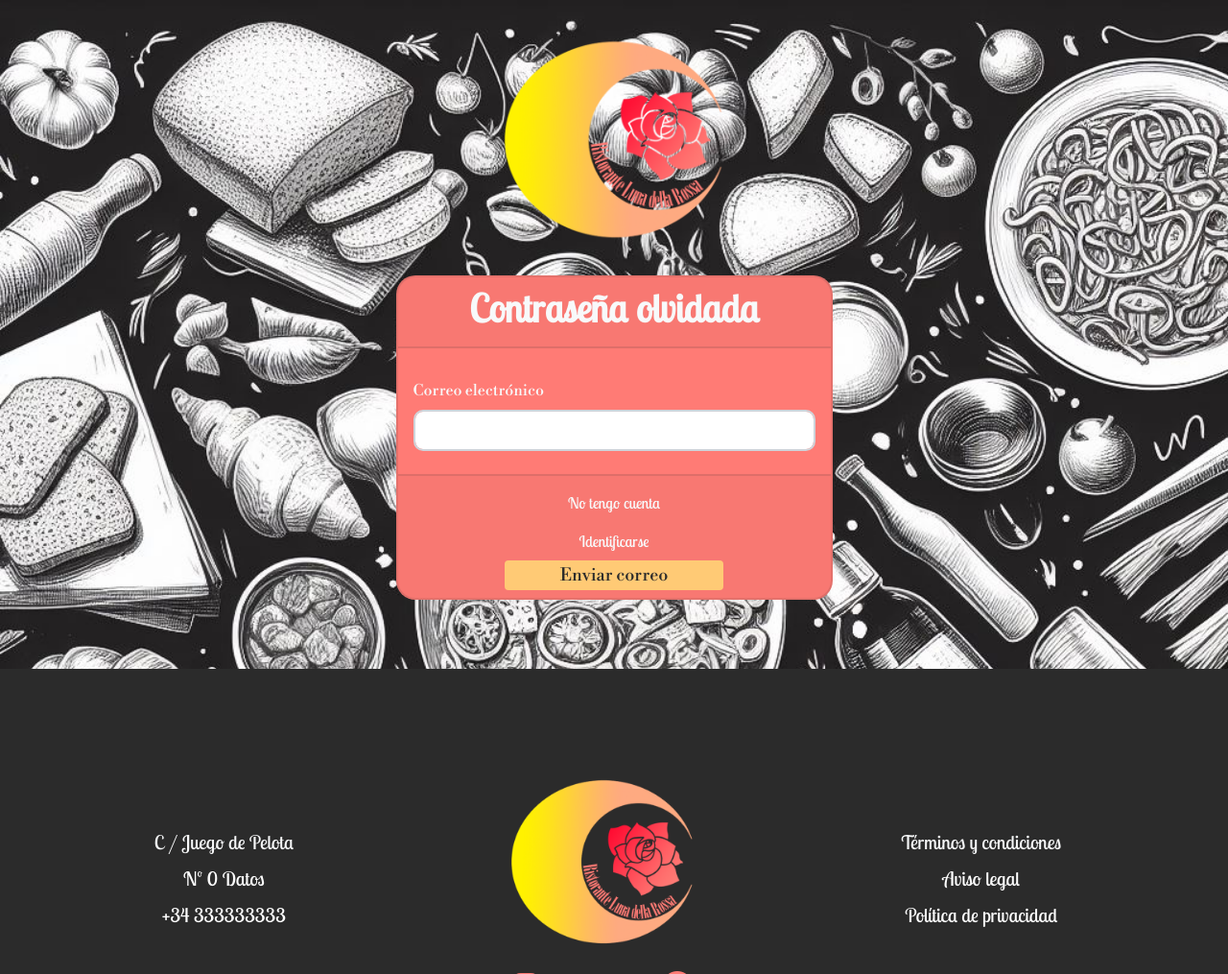
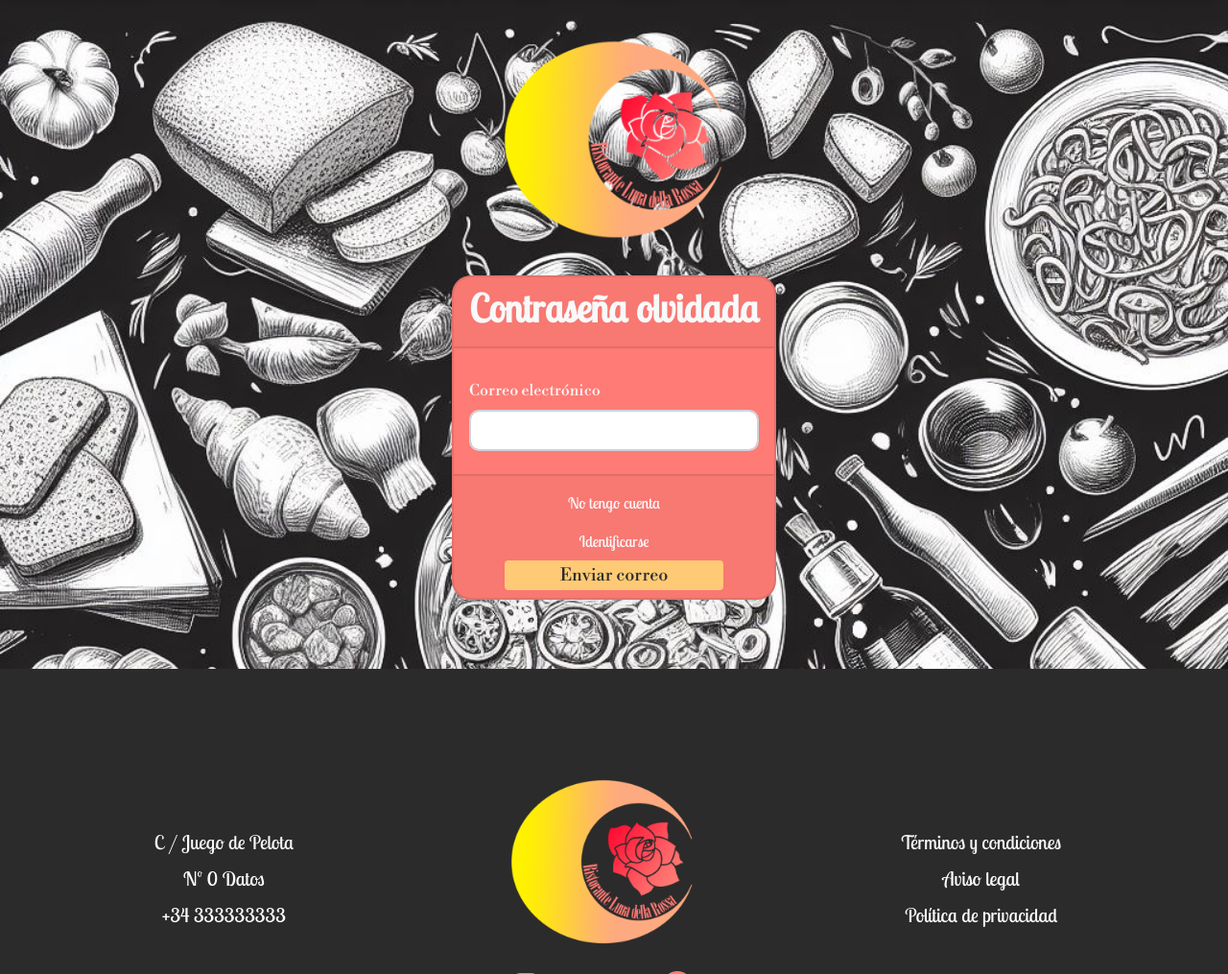
Before and after one commit to JuanEladio04/CSI_Restaurant, a PHP site: page /view/forgottenPassword.php in a window 1280 px wide. Shown: the top 1015 px of the page at 96% size. Run offline with PHP 8.4, Linux system fonts and the light colour scheme; style sheets or scripts are compiled from the project's sources; some libraries are stand-ins or nearby versions.

Commit message:
fix(view): major changes Carrousel eddited userGestion views have changed its structure

```diff
--- a/scss/components/_carousel.scss
+++ b/scss/components/_carousel.scss
@@ -1,10 +1,3 @@
-html, body, main {
-  width: 100%;
-  height: 100%;
-  margin: 0;
-  padding: 0;
-}
-
 #carousel {
   position: relative;
   height: 400px;
--- a/view/forgottenPassword.php
+++ b/view/forgottenPassword.php
@@ -9,20 +9,22 @@
 
 <body class="bg-dark" id="background-<?php echo $CURRENT_PAGE; ?>">
 
+    <header class="text-center">
+        <a href="../index.php"><img src="../img/logos/BigLogo.png" width="300px"></a>
+    </header>
+    <main class="container-fluid">
 
-    <section>
-        <div class="container-fluid align-items-center justify-content-center">
         <div class="row">
 
             <!-- Main content container -->
-                <article class="col-12 d-flex flex-column align-items-center">
 
             <!-- Restaurant logo -->
-                    <a href="../index.php"><img src="../img/logos/BigLogo.png" width="300px"></a>
 
             <!-- Form in a card -->
-                    <div class="container formUser">
-                        <div class="card bg-danger text-light roundedBorder col-lg-5 col-sm-4 ">
+            <article class="col d-flex justify-content-center align-items-center">
+
+                <div class="formUser">
+                    <div class="card bg-danger text-light roundedBorder">
                         <div class="card-header">
                             <h1 class="text-center textoNoWrap">Contraseña olvidada</h1>
                         </div>
@@ -33,9 +35,8 @@
                                     <!-- Email input -->
                                     <div class="margenInferior">
                                         <label for="Email" class="form-label">Correo electrónico</label>
-                                            <input type="email" class="roundedInput form-control" id="email"
-                                                name="Email" pattern="^[a-zA-Z0-9._%+-]+@[a-zA-Z0-9.-]+\.[a-zA-Z]{2,}$"
-                                                required>
+                                        <input type="email" class="roundedInput form-control" id="email" name="Email"
+                                            pattern="^[a-zA-Z0-9._%+-]+@[a-zA-Z0-9.-]+\.[a-zA-Z]{2,}$" required>
                                     </div>
                             </div>
                         </div>
@@ -44,24 +45,22 @@
                         <div class="card-footer text-center">
                             <a href="register.php" class="nav-link text-light col-sm-12 text-center">No tengo
                                 cuenta</a>
-                                <div class="row">
-                                    <div class="col-sm-12 text-center">
+                            <div class="text-center">
                                 <a href="login.php" class="nav-link text-light textoNoWrap">Identificarse</a>
                             </div>
-                                    <div class="col-sm-12 text-center">
-                                        <input type="submit" class="btn btn-primary roundedInput" name="enviarCorreo" value="Enviar correo">
+                            <div class="text-center">
+                                <input type="submit" class="btn btn-primary roundedInput" name="enviarCorreo"
+                                    value="Enviar correo">
                             </div>
                             </form>
 
                         </div>
                     </div>
                 </div>
-                    </div>
             </article>
 
         </div>
-        </div>
-    </section>
+    </main>
 
     <footer>
         <?php include("../includes/footer.php"); ?>
```
Also changed, not shown: view/login.php (+13 -15 lines), view/register.php (+23 -19 lines). Lines whose indentation alone changed are shown as unchanged.
